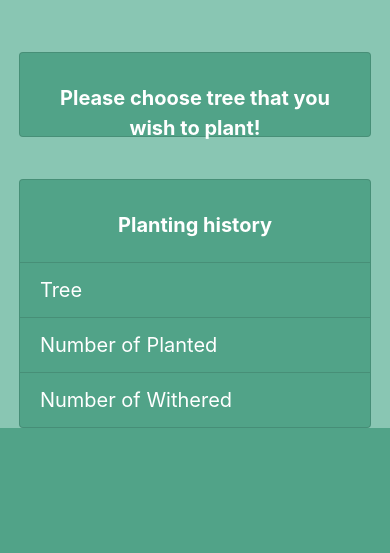
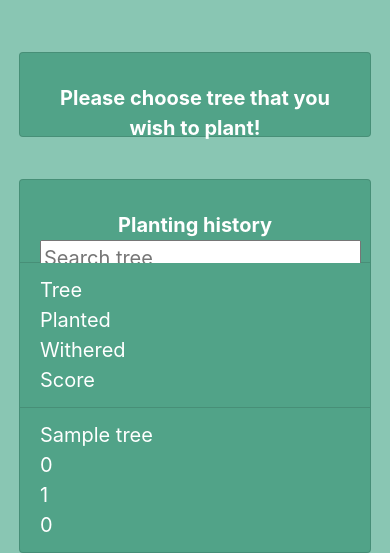
Before and after one commit to negrahodzic/php-oop-forest-focus-app, a PHP site: page / in a window 390 px wide. Shown: the part 656-1209 px from the top of the page. Before the commit the page ends 1084 px from the top, so only its background shows below. Run offline with PHP 8.4, Linux system fonts and the light colour scheme; tables that the repository leaves empty or names only in its code hold one stand-in row (values such as "Sample post"); grey boxes marked "Sample" are stand-in pictures; some libraries are stand-ins or nearby versions.

Commit message:
Dodat planting history i pretraga u okviru njega

```diff
--- a/classes/chosen_tree.php
+++ b/classes/chosen_tree.php
@@ -4,7 +4,6 @@ class Chosen_Tree
     private $chosen_tree_id;
     private $tree_id;
     private $duration;
-    private $datetime;
     private $status;
     private $score;
 
@@ -18,14 +17,12 @@ class Chosen_Tree
     {
         $this->tree_id = $tree_id;
     }
+
     public function set_duration($duration)
     {
         $this->duration= $duration;
     }
-    public function set_datetime($datetime)
-    {
-        $this->datetime= $datetime;
-    }
+
     public function set_status($status)
     {
         $this->status = $status;
@@ -48,10 +45,7 @@ class Chosen_Tree
     {
         return $this->duration;
     }
-    public function get_datetime()
-    {
-        return $this->datetime;
-    }
+
     public function get_status()
     {
         return $this->status;
--- /dev/null
+++ b/classes/planting_history.php
@@ -0,0 +1,44 @@
+<?php
+class Planting_History
+{
+    private $tree_id;
+    private $planted;
+    private $withered;
+    private $total_score;
+
+    //set
+    public function set_tree_id($tree_id)
+    {
+        $this->tree_id = $tree_id;
+    }
+    public function set_planted($planted)
+    {
+        $this->planted= $planted;
+    }
+    public function set_withered($withered)
+    {
+        $this->withered= $withered;
+    }
+    public function set_total_score($total_score)
+    {
+        $this->total_score = $total_score;
+    }
+
+    //get
+    public function get_tree_id()
+    {
+        return $this->tree_id;
+    }
+    public function get_planted()
+    {
+        return $this->planted;
+    }
+    public function get_withered()
+    {
+        return $this->withered;
+    }
+    public function get_total_score()
+    {
+        return $this->total_score;
+    }
+}
--- a/css/style.css
+++ b/css/style.css
@@ -26,6 +26,7 @@ img {
     margin-right: auto;
 }
 
+
 .my-list-style {
     background-color: #51a388;
     color:white;
@@ -53,7 +54,7 @@ img {
 
 body{
     background-color: #50aa8eab;
-    overflow: hidden;
+    /* overflow: hidden; */
 }
 
 .tree-form{
@@ -76,3 +77,7 @@ body{
 .chosen {
     margin-top: 10vh;
 }
+
+.search-bar{
+    /* nesto ne radi */
+}
--- a/index.php
+++ b/index.php
@@ -17,13 +17,23 @@
 <body>
 
     <?php
+
+
     include "classes/tree.php";
     include "classes/chosen_tree.php";
-    include "session.php";
+    include "classes/planting_history.php";
+    // include "session.php";
     include "selectTrees.php";
     include "chooseTree.php";
     include "updateTrees.php";
     include "deleteTrees.php";
+    include "plantingHistory.php";
+
+    session_start();
+    if (!isset($_SESSION['searchResult'])) {
+        $_SESSION['searchResult'] = select_all_trees_with_outcome();
+    }
+
     ?>
 
     <div class="card text-center title-back">
@@ -103,7 +113,7 @@
                             </li>
                             <li class="list-group-item d-flex justify-content-center my-list-style">
                                 <input hidden type="number" name="chosenTreeId" id="chosenTreeId" value="<?php if ($chosen_tree) echo "" . $chosen_tree->get_chosen_tree_id(); ?>">
-                                <input type="submit" name="remove" value="Remove tree" id="remove" class="btn btn-outline-light">
+                                <input type="submit" name="remove" value="Remove tree" id="remove" class="btn btn-outline-light"> &nbsp;&nbsp;&nbsp;&nbsp;
                                 <input type="submit" name="start" value="Start planting" id="start" class="btn btn-outline-light">
                                 <input type="submit" name="give_up" value="Give up" id="give_up" class="btn btn-outline-light">
                             </li>
@@ -117,16 +127,75 @@
             </div>
             <div class="col-md-4">
                 <ul class="list-group">
-                    <li class="list-group-item not-chosen">Planting history </li>
-                    <li class="list-group-item  my-list-style">Tree</li>
-                    <li class="list-group-item  my-list-style">Number of Planted</li>
-                    <li class="list-group-item  my-list-style">Number of Withered</li>
+                    <li class="list-group-item not-chosen">
+                        <div class="row">
+                            <div class="col-md-6">
+                                Planting history
+                            </div>
+                            <div class="col-md-6">
+                                <input type="text" name="search" id="search" placeholder="Search tree" onkeyup="search(this.value);">
+                            </div>
+                        </div>
+                    </li>
+                    <li class="list-group-item my-list-style">
+                        <div class="row">
+                            <div class="col-md-3">Tree</div>
+                            <div class="col-md-3">Planted</div>
+                            <div class="col-md-3">Withered</div>
+                            <div class="col-md-3">Score</div>
+                        </div>
+                    </li>
+                    <?php
+                    foreach ($_SESSION['searchResult'] as $tree) :
+                    ?>
+                        <li class="list-group-item  my-list-style">
+                            <div class="row">
+                                <div class="col-md-3"><?php echo "" . select_tree($tree->get_tree_id())->get_name(); ?></div>
+                                <div class="col-md-3"><?php echo "" . $tree->get_planted(); ?></div>
+                                <div class="col-md-3"><?php echo "" . $tree->get_withered(); ?></div>
+                                <div class="col-md-3"><?php echo "" . $tree->get_total_score(); ?></div>
+                            </div>
+                        </li>
+                    <?php endforeach; ?>
                 </ul>
+
             </div>
         </div>
     </div>
     <script>
         $("#give_up").hide();
+        // var focus;
+
+        window.onbeforeunload = function() {
+            localStorage.setItem("search", $('#search').val());
+            // if( $('#search').val()=="") focus=false;
+        }
+        window.onload = function() {
+            var search = localStorage.getItem("search");
+            if (search !== null) $('#search').val(search);
+            if ($('#search').val()) $('#search').focus();
+        }
+        var req = null;
+
+        function search(value) {
+            if (req != null) req.abort();
+
+            req = $.ajax({
+                type: "GET",
+                url: "search.php",
+                data: {
+                    'search_keyword': value
+                },
+                dataType: "text",
+                success: function(msg) {
+                    console.log(msg);
+                    localStorage.setItem("search", $('#search').val(value));
+                    // focus=true;
+                    window.location.reload();
+
+                }
+            });
+        }
     </script>
 </body>
 
--- a/js/timer.js
+++ b/js/timer.js
@@ -1,34 +1,30 @@
-function startTimer(min) {$("#remove").hide();
-  $("#remove").hide();
+function startTimer(min) {
   var minutes = min;
   var now = new Date();
   var countDownDate = new Date(now);
   countDownDate.setMinutes(now.getMinutes() + minutes);
+
   // Update the count down every 1 second
   var x = setInterval(function () {
+    // Show appropriate buttons
     $("#remove").hide();
     $("#start").hide();
     $("#give_up").show();
+
     // Notify user that tree is growing
-    // document.getElementById('remove').style.visibility = 'hidden';
     document.getElementById("status").value = "Tree is growing!";
-    // Get today's date and time
+
     var now = new Date().getTime();
-
-    // Find the distance between now and the count down date
     var distance = countDownDate - now;
 
-    // Time calculations for days, hours, minutes and seconds
-    var days = Math.floor(distance / (1000 * 60 * 60 * 24));
     var hours = Math.floor((distance % (1000 * 60 * 60 * 24)) / (1000 * 60 * 60));
     var minutes = Math.floor((distance % (1000 * 60 * 60)) / (1000 * 60));
     var seconds = Math.floor((distance % (1000 * 60)) / 1000);
 
-    // Display the result in the element with id="timer"
     document.getElementById("timer").innerHTML = hours + "h "
       + minutes + "m " + seconds + "s ";
 
-    // If the count down is finished, write some text
+    // When countdown is finsihed
     if (distance < 0) {
       clearInterval(x);
       document.getElementById("timer").innerHTML = "Successfully planted your tree!";
--- /dev/null
+++ b/plantingHistory.php
@@ -0,0 +1,56 @@
+<?php
+
+include "connection/connection.php";
+
+$treesWithOutcome = array();
+
+function select_all_trees_with_outcome()
+{
+    global $treesWithOutcome;
+    global $mysqli;
+
+    $query = "SELECT * from chosen_tree";
+    $data = $mysqli->query($query);
+    $flag = false;
+
+    while ($row = $data->fetch_object()) { //prodji kroz ceo niz chosen_tree objekata
+        if($row->status == 'Planted' or  $row->status == 'Withered'){ //proveri da li imaju outcome
+            $tree = new Planting_History();
+            $tree->set_tree_id($row->tree_id);
+
+            foreach ($treesWithOutcome as $tr) {
+                if ($tree->get_tree_id() == $tr->get_tree_id()) { //proveri da li su vec u planting_history
+                    if($row->status == 'Planted' ){ // u nizu je i outcome = planted
+                        $tr->set_planted($tr->get_planted() + 1);
+                        $tr->set_total_score($tr->get_total_score() + $row->score);
+                    } else { // u nizu je i outcome = withered
+                        $tr->set_withered($tr->get_withered() + 1);
+                    }
+                    $flag = true;
+                    break;
+                }
+            }
+
+            if(!$flag){
+                //nije u nizu planting history
+                if($row->status == 'Planted'){ //ali je uspesno zasadjen
+                    $tree->set_planted(1);
+                    $tree->set_withered(0);
+                    $tree->set_total_score($row->score);
+                } else { //ali nije uspesno zasadjen
+                    $tree->set_planted(0);
+                    $tree->set_withered(1);
+                    $tree->set_total_score(0);
+                }
+                $treesWithOutcome[] = $tree; //dodaj u niz nakon postavljenih vrednosti
+            }
+            $flag = false;
+        }
+    }
+
+    return $treesWithOutcome;
+}
+
+//dodaj da update radi u bazi za planting history
+//samo za nove?
+//ne treba da svaki put racuna sve preko chosen_tree tabele
--- a/session.php
+++ /dev/null
@@ -1,7 +0,0 @@
-<?php
-
-session_start();
-
-if(!isset($_SESSION['chosen'])){
-    $_SESSION['chosen'] = new Chosen_Tree();
-}
```
Also changed, not shown: search.php (added, +35 -0 lines).
